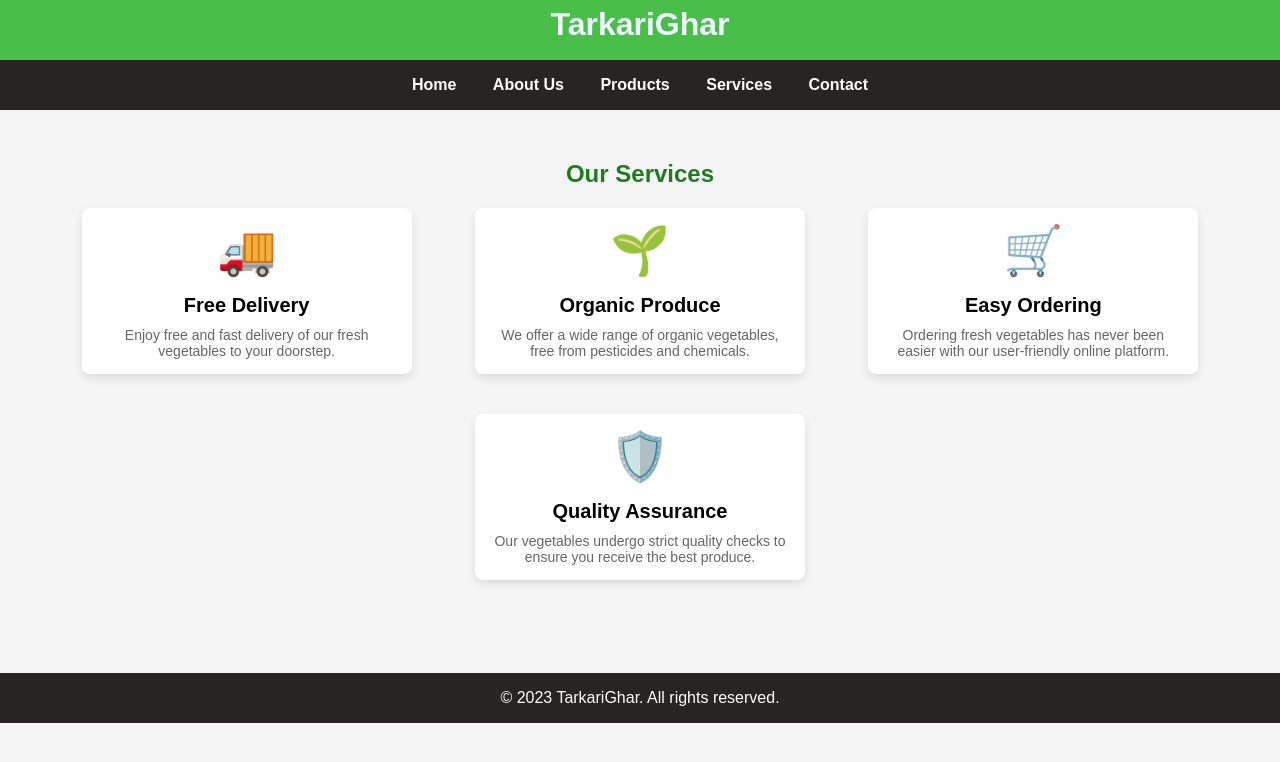
After one commit to sagar2000000/interseller, a PHP site: page /services.html in a window 1280 px wide. The commit adds this page. Shown: the top 762 px of the page. Run offline with PHP 8.4, Linux system fonts and the light colour scheme.

Commit message:
services updated

```diff
--- a/contact.html
+++ b/contact.html
@@ -13,9 +13,11 @@
   </header>
   <nav class="navbar">
     <a href="home.html">Home</a>
-    <a href="#">About Us</a>
-    <a href="#">Purchase</a>
+    <a href="about.html">About Us</a>
+    <a href="services.html">Services</a>
+    <a href="purchase.html">Purchase</a>
     <a href="contact.html">Contact</a>
+
   </nav>
 
     <div class="contact-container">
--- a/home.css
+++ b/home.css
@@ -38,6 +38,10 @@
 #home{
     padding: 2rem;
 }
+#home p,#categories p,#seasonal p{
+    padding: 1rem;
+}
+
 .slideshow {
     max-width: 100%;
     overflow: hidden;
@@ -111,6 +115,7 @@
 
 
 }
+
 footer {
     margin-top: 23px;
     background-color:rgb(40, 36, 36);
--- a/home.html
+++ b/home.html
@@ -13,7 +13,8 @@
     <nav class="navbar">
       <a href="home.html">Home</a>
       <a href="#">About Us</a>
-      <a href="#">Purchase</a>
+      <a href="#">Products</a>
+      <a href="services.html">Services</a>
       <a href="contact.html">Contact</a>
     </nav>
     <section id="home">
--- /dev/null
+++ b/services.css
@@ -0,0 +1,45 @@
+body {
+    font-family: 'Arial', sans-serif;
+    margin: 0;
+    padding: 0;
+    background-color: #f5f5f5;
+}
+section {
+    padding: 50px;
+    text-align: center;
+}
+#services h2{
+    color: rgb(30, 124, 30);
+}
+.services-container {
+    display: flex;
+    justify-content: space-around;
+    flex-wrap: wrap;
+}
+
+.service-card {
+    width: 300px;
+    margin: 20px;
+    padding: 15px;
+    background-color: #fff;
+    box-shadow: 0 4px 8px rgba(0, 0, 0, 0.1);
+    border-radius: 8px;
+    text-align: center;
+}
+
+.service-icon {
+    font-size: 48px;
+    color: #e44d26;
+    margin-bottom: 15px;
+}
+
+.service-title {
+    font-size: 20px;
+    font-weight: bold;
+    margin-bottom: 10px;
+}
+
+.service-description {
+    font-size: 14px;
+    color: #666;
+}
--- /dev/null
+++ b/services.html
@@ -0,0 +1,62 @@
+<!DOCTYPE html>
+<html lang="en">
+  <head>
+    <meta charset="UTF-8" />
+    <meta name="viewport" content="width=device-width, initial-scale=1.0" />
+    <title>Document</title>
+    <link rel="stylesheet" href="home.css" />
+    <link rel="stylesheet" href="services.css" />
+  </head>
+  <body>
+    <header class="header">
+      <h1 class="name">TarkariGhar</h1>
+    </header>
+    <nav class="navbar">
+      <a href="home.html">Home</a>
+      <a href="#">About Us</a>
+      <a href="#">Products</a>
+      <a href="services.html">Services</a>
+      <a href="contact.html">Contact</a>
+    </nav>
+    <section id="services">
+      <h2>Our Services</h2>
+
+      <div class="services-container">
+        <div class="service-card">
+          <div class="service-icon">🚚</div>
+          <div class="service-title">Free Delivery</div>
+          <div class="service-description">
+            Enjoy free and fast delivery of our fresh vegetables to your
+            doorstep.
+          </div>
+        </div>
+
+        <div class="service-card">
+          <div class="service-icon">🌱</div>
+          <div class="service-title">Organic Produce</div>
+          <div class="service-description">
+            We offer a wide range of organic vegetables, free from pesticides
+            and chemicals.
+          </div>
+        </div>
+
+        <div class="service-card">
+            <div class="service-icon">🛒</div>
+            <div class="service-title">Easy Ordering</div>
+            <div class="service-description">Ordering fresh vegetables has never been easier with our user-friendly online platform.</div>
+        </div>
+
+        <div class="service-card">
+            <div class="service-icon">🛡️</div>
+            <div class="service-title">Quality Assurance</div>
+            <div class="service-description">Our vegetables undergo strict quality checks to ensure you receive the best produce.</div>
+        </div>
+      </div>
+    </section>
+
+    <footer>
+      <p>&copy; 2023 TarkariGhar. All rights reserved.</p>
+    </footer>
+    <script src="index.js"></script>
+  </body>
+</html>
```
